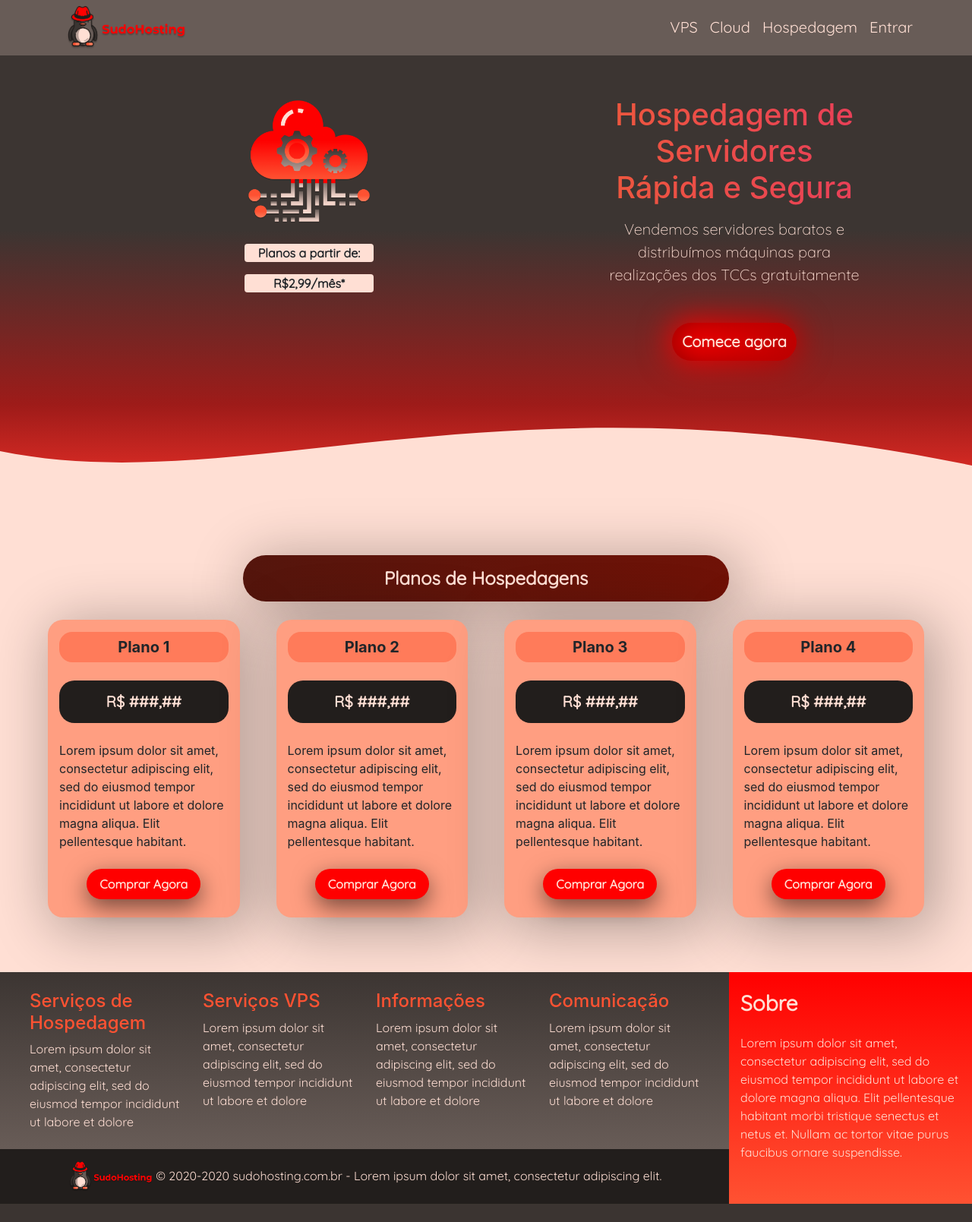
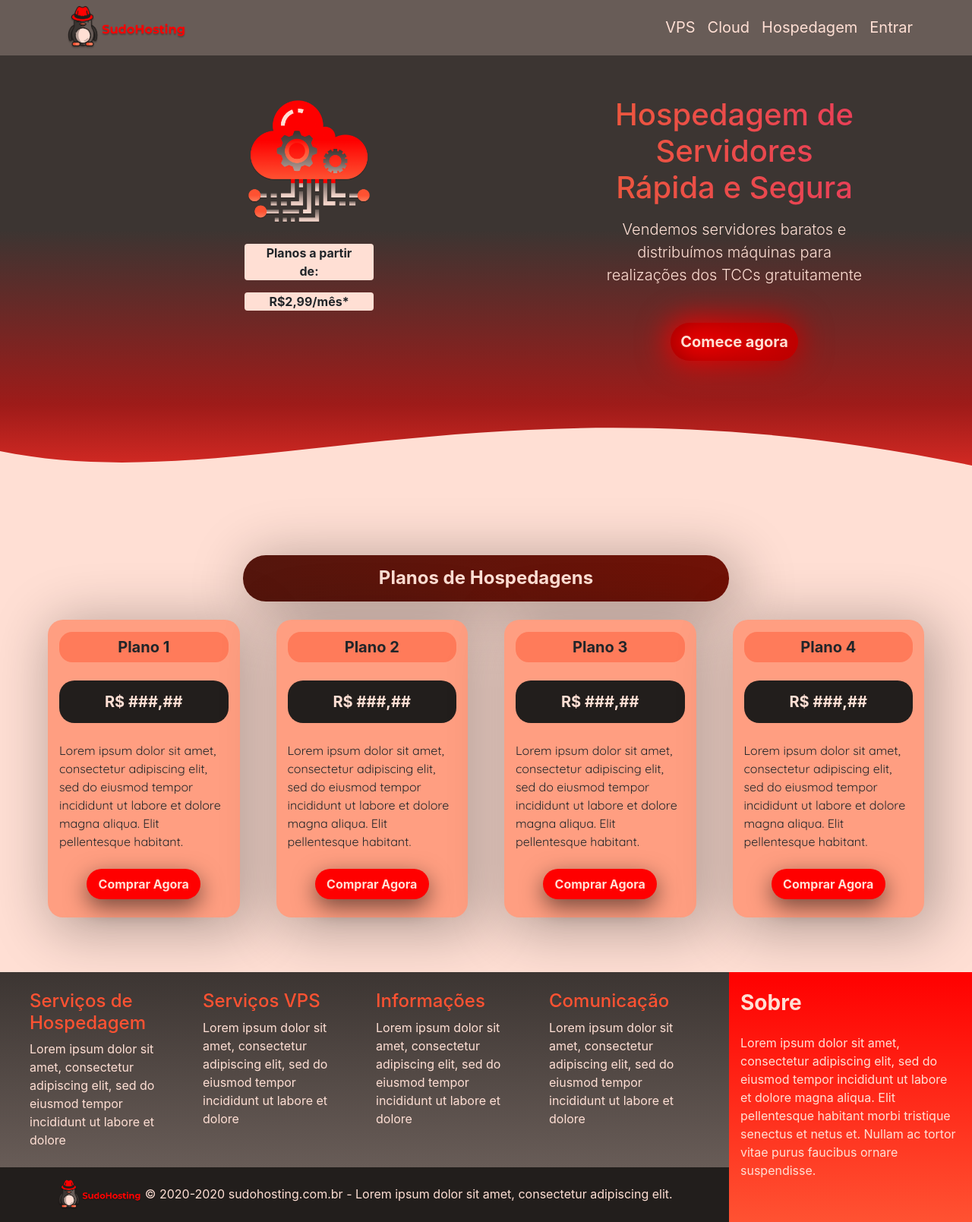
Before and after one commit to DarkSoldierBR/sudohosting, a PHP site: page / in a window 1280 px wide. Shown: the whole page at 76% size. Before the commit the page ends 1585 px from the top, so only its background shows below. Run offline with PHP 8.4, Linux system fonts and the light colour scheme; a stand-in replaces the project's code that opens the database connection; some libraries are stand-ins or nearby versions.

Commit message:
change font

```diff
--- a/css/home.css
+++ b/css/home.css
@@ -1,8 +1,8 @@
 .text-font{
     color: #FFDFD4;
-    font-family: 'Quicksand', sans-serif;
 }
-p{
+
+.quicksand{
     font-family: 'Quicksand', sans-serif;
 }
 
--- a/index.html
+++ b/index.html
@@ -91,7 +91,7 @@
                             <h5 class="text-font text-center p-3"><strong>R$ ###,##</strong></h5>
                         </div>
                         <!-- Descrição -->
-                        <lead>Lorem ipsum dolor sit amet, consectetur adipiscing elit, sed do eiusmod tempor incididunt
+                        <lead class="quicksand">Lorem ipsum dolor sit amet, consectetur adipiscing elit, sed do eiusmod tempor incididunt
                             ut labore et dolore magna aliqua. Elit pellentesque habitant.</lead>
                         <div type="button" class="button-plan m-4 mx-auto" style="width: 150px;">
                             <p class="text-font text-center my-auto p-2"><strong>Comprar Agora</strong></p>
@@ -109,7 +109,7 @@
                             <h5 class="text-font text-center p-3"><strong>R$ ###,##</strong></h5>
                         </div>
                         <!-- Descrição -->
-                        <lead>Lorem ipsum dolor sit amet, consectetur adipiscing elit, sed do eiusmod tempor incididunt
+                        <lead class="quicksand">Lorem ipsum dolor sit amet, consectetur adipiscing elit, sed do eiusmod tempor incididunt
                             ut labore et dolore magna aliqua. Elit pellentesque habitant.</lead>
                         <div type="button" class="button-plan m-4 mx-auto" style="width: 150px;">
                             <p class="text-font text-center my-auto p-2"><strong>Comprar Agora</strong></p>
@@ -127,7 +127,7 @@
                             <h5 class="text-font text-center p-3"><strong>R$ ###,##</strong></h5>
                         </div>
                         <!-- Descrição -->
-                        <lead>Lorem ipsum dolor sit amet, consectetur adipiscing elit, sed do eiusmod tempor incididunt
+                        <lead class="quicksand">Lorem ipsum dolor sit amet, consectetur adipiscing elit, sed do eiusmod tempor incididunt
                             ut labore et dolore magna aliqua. Elit pellentesque habitant.</lead>
                         <div type="button" class="button-plan m-4 mx-auto" style="width: 150px;">
                             <p class="text-font text-center my-auto p-2"><strong>Comprar Agora</strong></p>
@@ -145,7 +145,7 @@
                             <h5 class="text-font text-center p-3"><strong>R$ ###,##</strong></h5>
                         </div>
                         <!-- Descrição -->
-                        <lead>Lorem ipsum dolor sit amet, consectetur adipiscing elit, sed do eiusmod tempor incididunt
+                        <lead class="quicksand">Lorem ipsum dolor sit amet, consectetur adipiscing elit, sed do eiusmod tempor incididunt
                             ut labore et dolore magna aliqua. Elit pellentesque habitant.</lead>
                         <div type="button" class="button-plan m-4 mx-auto" style="width: 150px;">
                             <p class="text-font text-center my-auto p-2"><strong>Comprar Agora</strong></p>
```
Also changed, not shown: pages/cloud.html (+4 -4 lines), pages/hosting.html (+4 -4 lines), pages/vps.html (+4 -4 lines).
